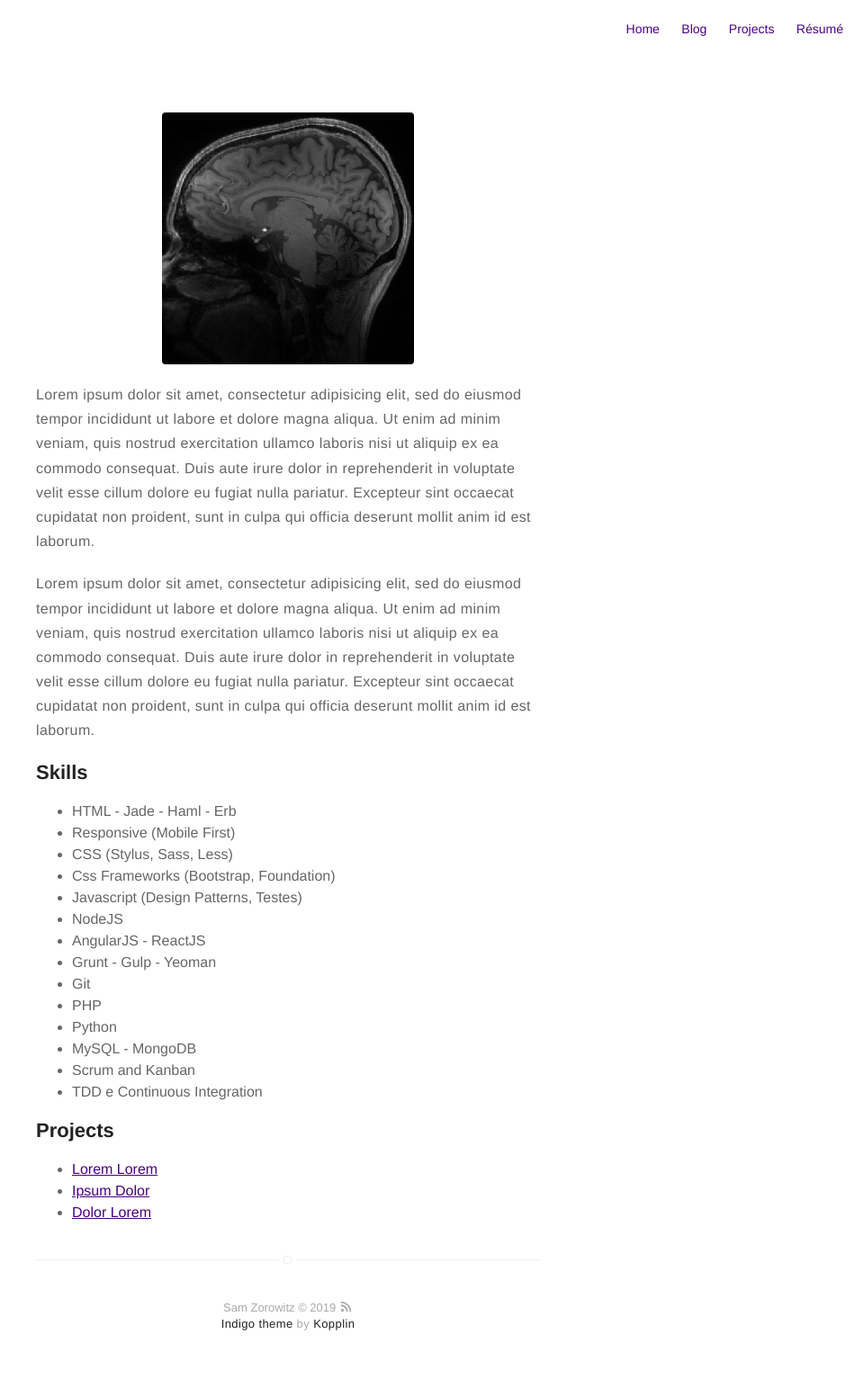
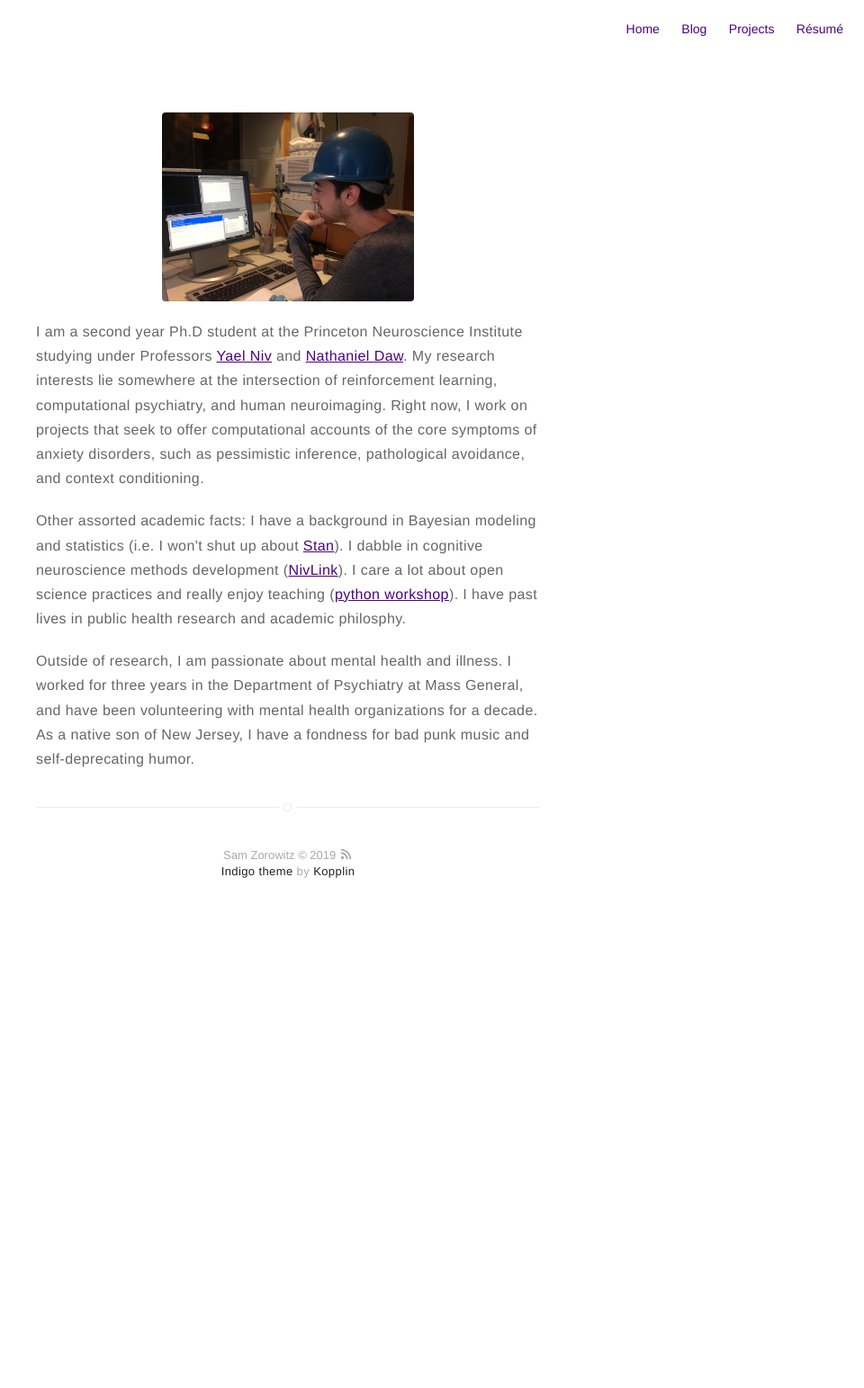
Before and after one commit to szorowi1/szorowi1.github.io, a Jekyll site: the page built from about.md, in a window 1280 px wide. Shown: the whole page at 90% size, without its empty margins (320-1280 px from the left). Built offline with Jekyll 4.4.1, drawn with Linux system fonts in a browser that asks for light colours; after the commit the page ends 1040 px from its top, so only the background shows below that.

Commit message:
finished first draft of remaining sessions. going live.

```diff
--- a/_config.yml
+++ b/_config.yml
@@ -1,6 +1,6 @@
 # main text of home
 name: Sam Zorowitz
-bio: Reinforcement learning, computational psychiatry, questionable music
+bio: reinforcement learning & computational psychiatry
 
 # twitter summary info
 description: Ramblings en route to the PhD
@@ -40,7 +40,7 @@ email: zorowitz@princeton.edu
 authors:
     johndoe:
         name: Sam Zorowitz
-        bio: Reinforcement learning & computational psychiatry
+        bio: reinforcement learning & computational psychiatry
         external-image: false
         picture: assets/images/profile.jpg
         twitter: szorowi1
--- a/about.md
+++ b/about.md
@@ -2,45 +2,26 @@
 title: About
 layout: page
 ---
-![Profile Image]({{ site.url }}/{{ site.picture }})
+![Profile Image]({{ site.url }}/assets/images/tuesday.jpg)
 
-<p>Lorem ipsum dolor sit amet, consectetur adipisicing elit, sed do eiusmod
-tempor incididunt ut labore et dolore magna aliqua. Ut enim ad minim veniam,
-quis nostrud exercitation ullamco laboris nisi ut aliquip ex ea commodo
-consequat. Duis aute irure dolor in reprehenderit in voluptate velit esse
-cillum dolore eu fugiat nulla pariatur. Excepteur sint occaecat cupidatat non
-proident, sunt in culpa qui officia deserunt mollit anim id est laborum.</p>
+<p>I am a second year Ph.D student at the Princeton Neuroscience Institute
+studying under Professors <a href="https://www.princeton.edu/~nivlab/">Yael Niv</a>
+and <a href="https://dawlab.princeton.edu/">Nathaniel Daw</a>. My research
+interests lie somewhere at the intersection of reinforcement learning,
+computational psychiatry, and human neuroimaging. Right now, I work on projects
+that seek to offer computational accounts of the core symptoms of anxiety disorders,
+such as pessimistic inference, pathological avoidance, and context conditioning.</p>
 
-<p>Lorem ipsum dolor sit amet, consectetur adipisicing elit, sed do eiusmod
-tempor incididunt ut labore et dolore magna aliqua. Ut enim ad minim veniam,
-quis nostrud exercitation ullamco laboris nisi ut aliquip ex ea commodo
-consequat. Duis aute irure dolor in reprehenderit in voluptate velit esse
-cillum dolore eu fugiat nulla pariatur. Excepteur sint occaecat cupidatat non
-proident, sunt in culpa qui officia deserunt mollit anim id est laborum.</p>
+<p>Other assorted academic facts: I have a background in Bayesian modeling
+and statistics (i.e. I won't shut up about
+<a href="https://github.com/nivlab/stan-examples">Stan</a>).
+I dabble in cognitive neuroscience methods development
+(<a href="https://github.com/nivlab/NivLink">NivLink</a>). I care a lot about
+open science practices and really enjoy teaching
+(<a href="https://github.com/szorowi1/qmss2017">python workshop</a>). I
+have past lives in public health research and academic philosphy.</p>
 
-<h2>Skills</h2>
-
-<ul class="skill-list">
-	<li>HTML - Jade - Haml - Erb</li>
-	<li>Responsive (Mobile First)</li>
-	<li>CSS (Stylus, Sass, Less)</li>
-	<li>Css Frameworks (Bootstrap, Foundation)</li>
-	<li>Javascript (Design Patterns, Testes)</li>
-	<li>NodeJS</li>
-	<li>AngularJS - ReactJS</li>
-	<li>Grunt - Gulp - Yeoman</li>
-	<li>Git</li>
-	<li>PHP</li>
-	<li>Python</li>
-	<li>MySQL - MongoDB</li>
-	<li>Scrum and Kanban</li>
-	<li>TDD e Continuous Integration</li>
-</ul>
-
-<h2>Projects</h2>
-
-<ul>
-	<li><a href="https://github.com/">Lorem Lorem</a></li>
-	<li><a href="https://github.com/">Ipsum Dolor</a></li>
-	<li><a href="https://github.com/">Dolor Lorem</a></li>
-</ul>
+<p>Outside of research, I am passionate about mental health and illness. I worked
+for three years in the Department of Psychiatry at Mass General, and have been
+volunteering with mental health organizations for a decade. As a native
+son of New Jersey, I have a fondness for bad punk music and self-deprecating humor.</p>
```
Also changed, not shown: README.md, assets/images/tuesday.jpg (added).
